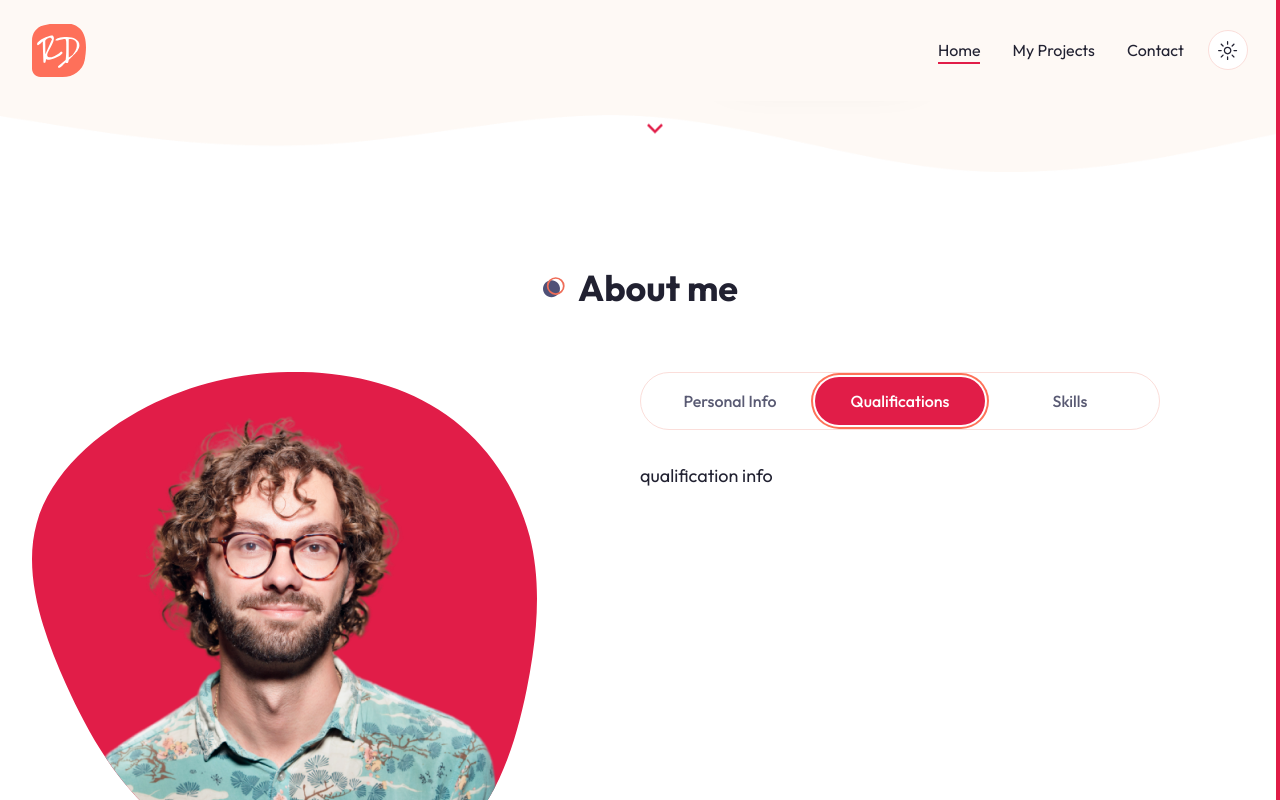
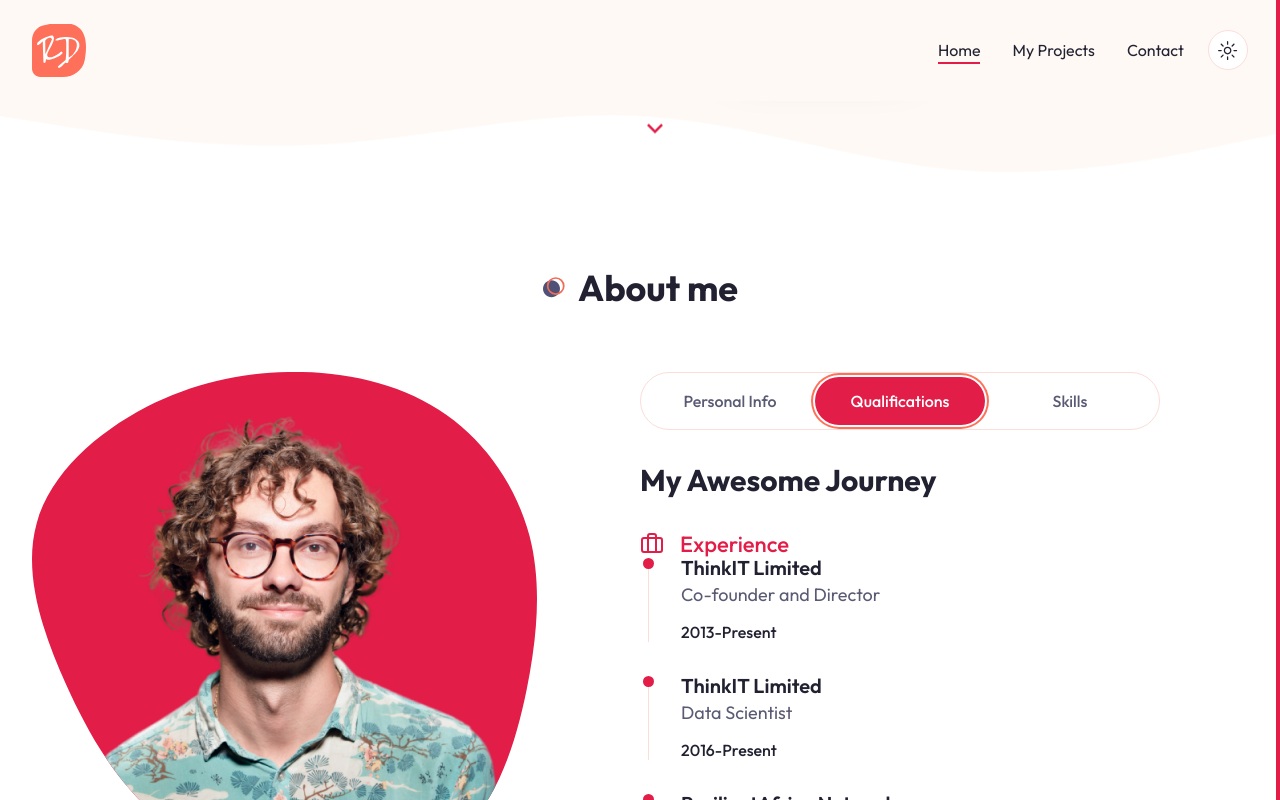
Before and after one commit to joshuabusinge/myportfolio, a Next.js app: page / in a window 1280 px wide. Both pictures are taken after a click on the tab "Qualifications". Shown: the part 601-1401 px from the top of the page. Built offline with nearby package versions, Linux system fonts and the light colour scheme.

Commit message:
Quallifications

```diff
--- a/components/About.jsx
+++ b/components/About.jsx
@@ -155,7 +155,7 @@ const About = () => {
                 </TabsTrigger>
                 <TabsTrigger
                   className="w-[162px] xl:w-auto"
-                  value="qualification"
+                  value="qualifications"
                 >
                   Qualifications
                 </TabsTrigger>
@@ -190,10 +190,61 @@ const About = () => {
                         );
                       })}
                     </div>
+                    {/* {languages} */}
+                    <div className="flex flex-col gap-y-2">
+                      <div className="text-primary">Language Skill</div>
+                      <div className="border-b border-border"></div>
+                      <div>English, Rutooro </div>
+                    </div>
                   </div>
                 </TabsContent>
-                <TabsContent value="qualification">
-                  qualification info
+                {/* {qualification} */}
+                <TabsContent value="qualifications">
+                  <div>
+                    <h3 className="h3 mb-8 text-center xl:text-left">
+                      My Awesome Journey
+                    </h3>
+                    {/* {experience & education wrapper} */}
+                    <div>
+                      {/* {experience} */}
+                      <div>
+                        <div className="flex gap-x-4 items-center text-[22px] text-primary">
+                          <Briefcase />
+                          <h4 className="capitalize font-medium">
+                            {getData(qualificationData, "experience").title}
+                          </h4>
+                        </div>
+                        {/* {List} */}
+                        <div className="flex flex-col gap-y-8">
+                          {getData(qualificationData, "experience").data.map(
+                            (item, index) => {
+                              const { organisation, role, years } = item;
+                              return (
+                                <div className="flex gap-x-8 group" key={index}>
+                                  <div className="h-[84px] w-[1px] bg-border relative ml-2">
+                                    <div className="w-[11px] h-[11px] rounded-full bg-primary absolute -left-[5px] group-hover:translate-y-[84px] transition-all duration-500"></div>
+                                  </div>
+                                  <div>
+                                    <div className="font-semibold text-xl leading-none mb-2">
+                                      {organisation}
+                                    </div>
+                                    <div className="text-lg leading-none text-muted-foreground mb-4">
+                                      {role}
+                                    </div>
+                                    <div className="text-base font-medium">
+                                      {years}
+                                    </div>
+                                  </div>
+                                </div>
+                              );
+                            }
+                          )}
+                        </div>
+                      </div>
+                      {/* {education} */}
+                      <div>education</div>
+                    </div>
+                  </div>
                 </TabsContent>
                 <TabsContent value="skills">skills info</TabsContent>
               </div>
```
